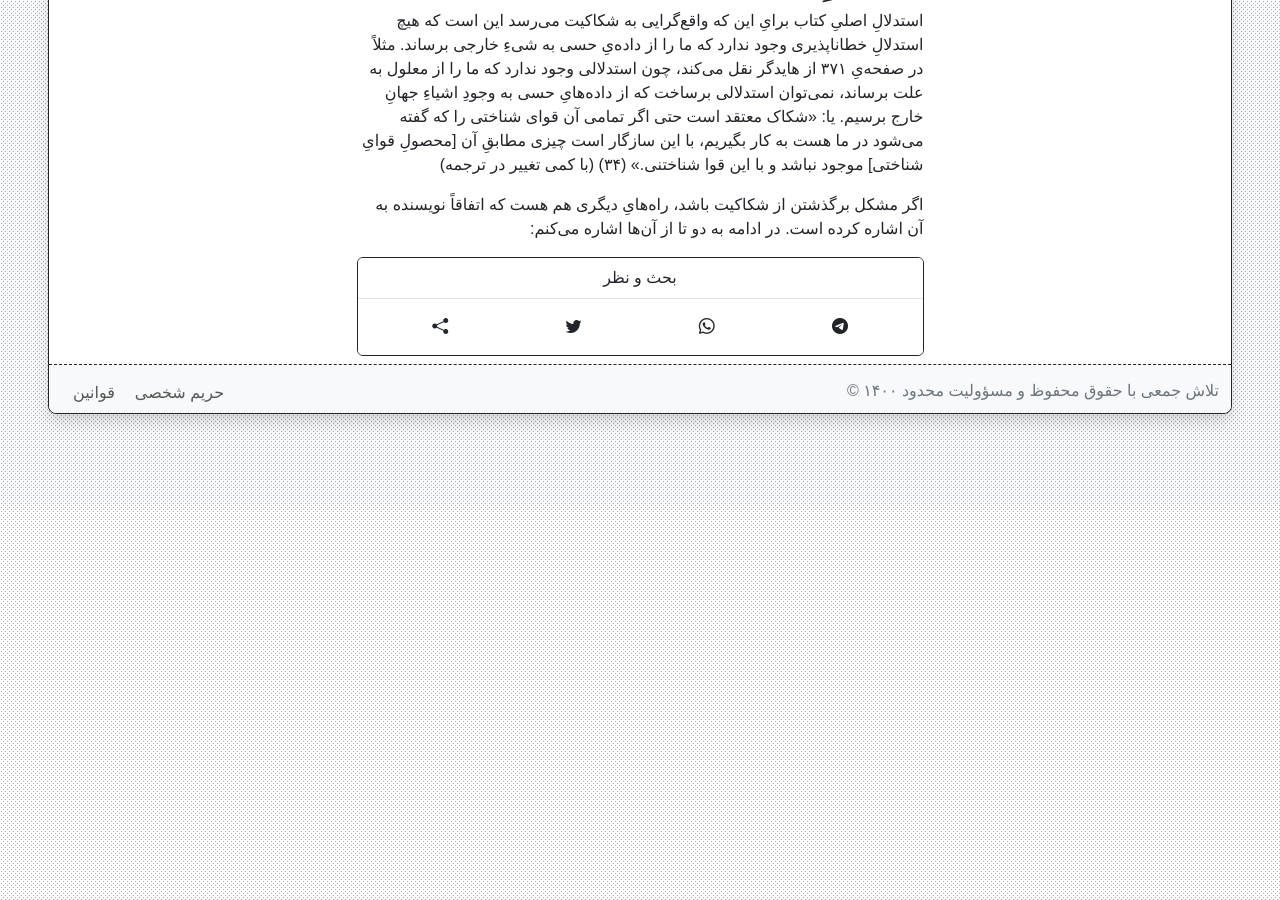
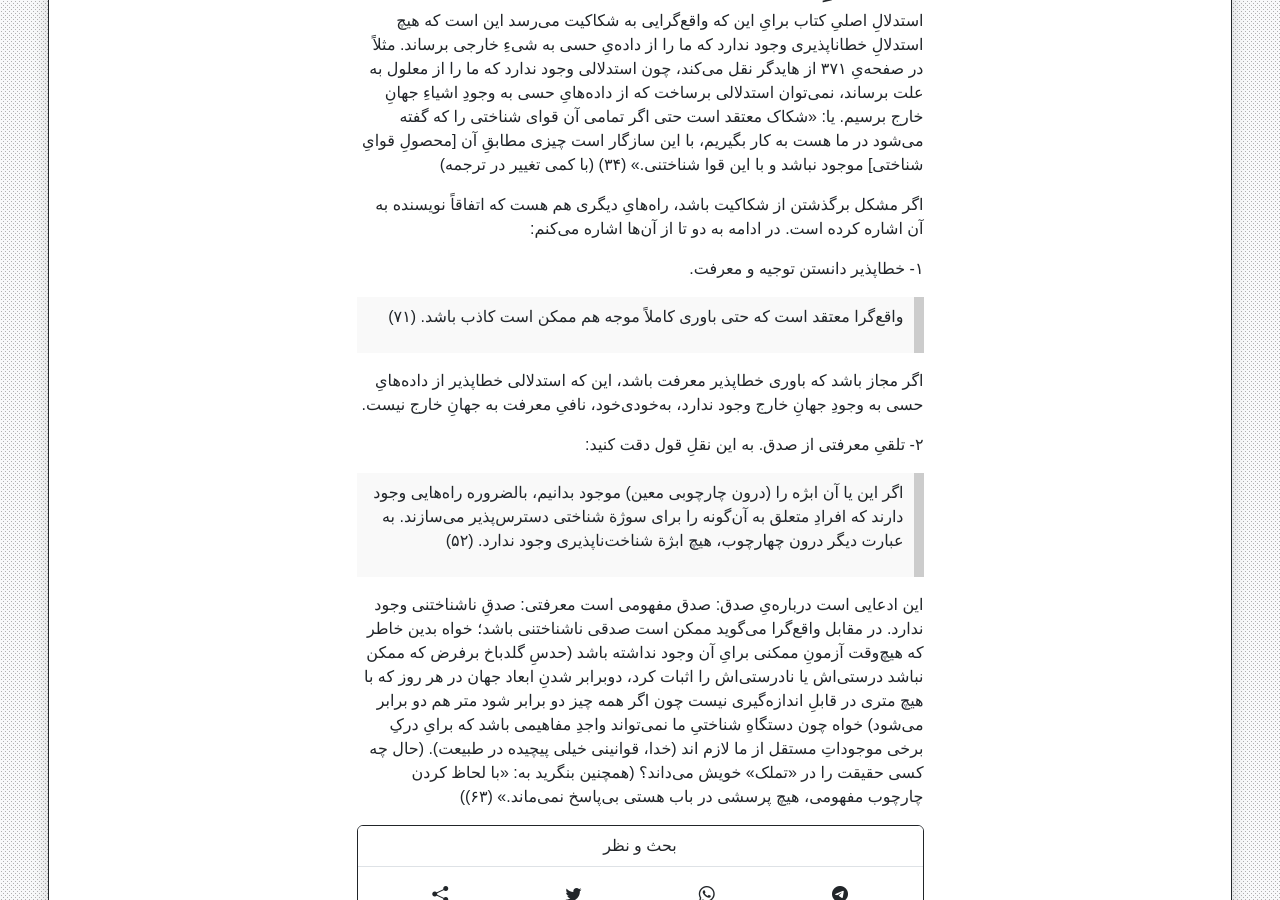
Before and after one commit to phicudemy/phicudemy.github.io, a Jekyll site: the page built from _posts/2024-08-02-perspevtive.md, in a window 1280 px wide and 900 px high, scrolled down 5584 px. Built offline with Jekyll 4.4.1, drawn with Linux system fonts in a browser that asks for light colours; comment, search, counter and statistics services are not loaded; a style sheet for code colours, icons or effects is not loaded; before the commit the page ends 6094 px from its top, so only the background shows below that.

Commit message:
TinaCMS content update

```diff
--- a/_posts/2024-08-02-perspevtive.md
+++ b/_posts/2024-08-02-perspevtive.md
@@ -76,3 +76,15 @@ tags:
 استدلالِ اصلیِ کتاب برایِ این که واقع‌گرایی به شکاکیت می‌رسد این است که هیچ استدلالِ خطاناپذیری وجود ندارد که ما را از داده‌یِ حسی به شیءِ خارجی برساند. مثلاً در صفحه‌یِ ۳۷۱ از هایدگر نقل می‌کند، چون استدلالی وجود ندارد که ما را از معلول به علت برساند، نمی‌توان استدلالی برساخت که از داده‌هایِ حسی به وجودِ اشیاءِ جهانِ خارج برسیم. یا: «شکاک معتقد است حتی اگر تمامی آن قوای شناختی را که گفته می‌شود در ما هست به کار بگیریم، با این سازگار است چیزی مطابقِ آن [محصولِ قوایِ شناختی] موجود نباشد و با این قوا شناختنی.» (۳۴) (با کمی تغییر در ترجمه)
 
 اگر مشکل برگذشتن از شکاکیت باشد، راه‌هایِ دیگری هم هست که اتفاقاً نویسنده به آن اشاره کرده است. در ادامه به دو تا از آن‌ها اشاره می‌کنم:
+
+۱- خطاپذیر دانستن توجیه و معرفت.
+
+> واقع‌گرا معتقد است که حتی باوری کاملاً موجه هم ممکن است کاذب باشد. (۷۱)
+
+اگر مجاز باشد که باوری خطاپذیر معرفت باشد، این که استدلالی خطاپذیر از داده‌هایِ حسی به وجودِ جهانِ خارج وجود ندارد، به‌خودی‌خود، نافیِ معرفت به جهانِ خارج نیست.
+
+۲- تلقیِ معرفتی از صدق. به این نقلِ قول دقت کنید:
+
+> اگر این یا آن ابژه را (درون چارچوبی معین) موجود بدانیم، بالضروره راه‌هایی وجود دارند که افرادِ متعلق به آن‌گونه را برای سوژة شناختی دسترس‌پذیر می‌سازند. به عبارت دیگر درون چهارچوب، هیچ ابژة شناخت‌ناپذیری وجود ندارد. (۵۲)
+
+این ادعایی است درباره‌یِ صدق: صدق مفهومی است معرفتی: صدقِ ناشناختنی وجود ندارد. در مقابل واقع‌گرا می‌گوید ممکن است صدقی ناشناختنی باشد؛ خواه بدین خاطر که هیچ‌وقت آزمونِ ممکنی برایِ آن وجود نداشته باشد (حدسِ گلدباخ برفرض که ممکن نباشد درستی‌اش یا نادرستی‌اش را اثبات کرد، دوبرابر شدنِ ابعاد جهان در هر روز که با هیچ متری در قابلِ اندازه‌گیری نیست چون اگر همه چیز دو برابر شود متر هم دو برابر می‌شود) خواه چون دستگاهِ شناختیِ ما نمی‌تواند واجدِ مفاهیمی باشد که برایِ درکِ برخی موجوداتِ مستقل از ما لازم اند (خدا، قوانینی خیلی پیچیده در طبیعت). (حال چه کسی حقیقت را در «تملک» خویش می‌داند؟ (همچنین بنگرید به: «با لحاظ کردن چارچوب مفهومی، هیچ پرسشی در باب هستی بی‌پاسخ نمی‌ماند.» (۶۳))
```
